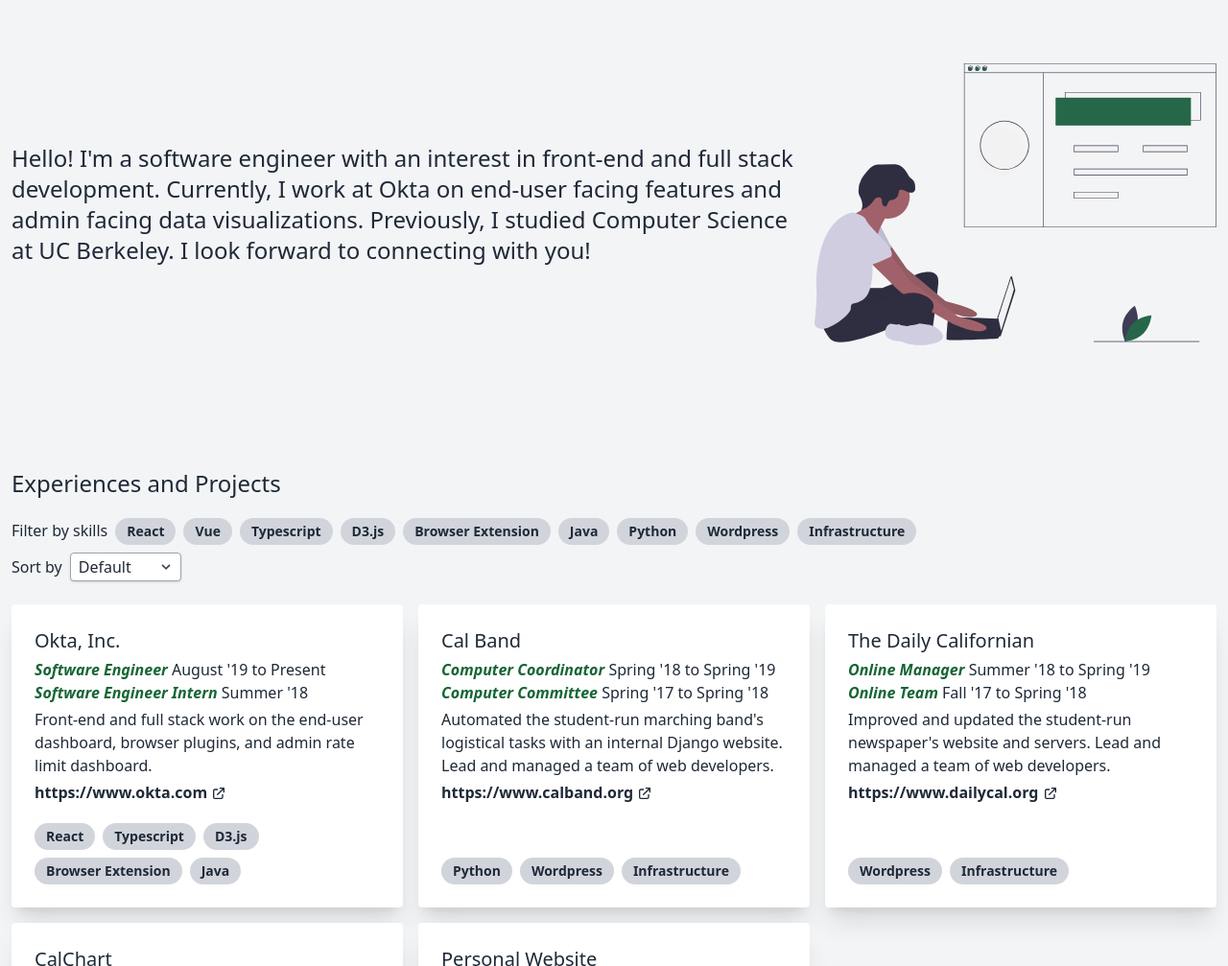
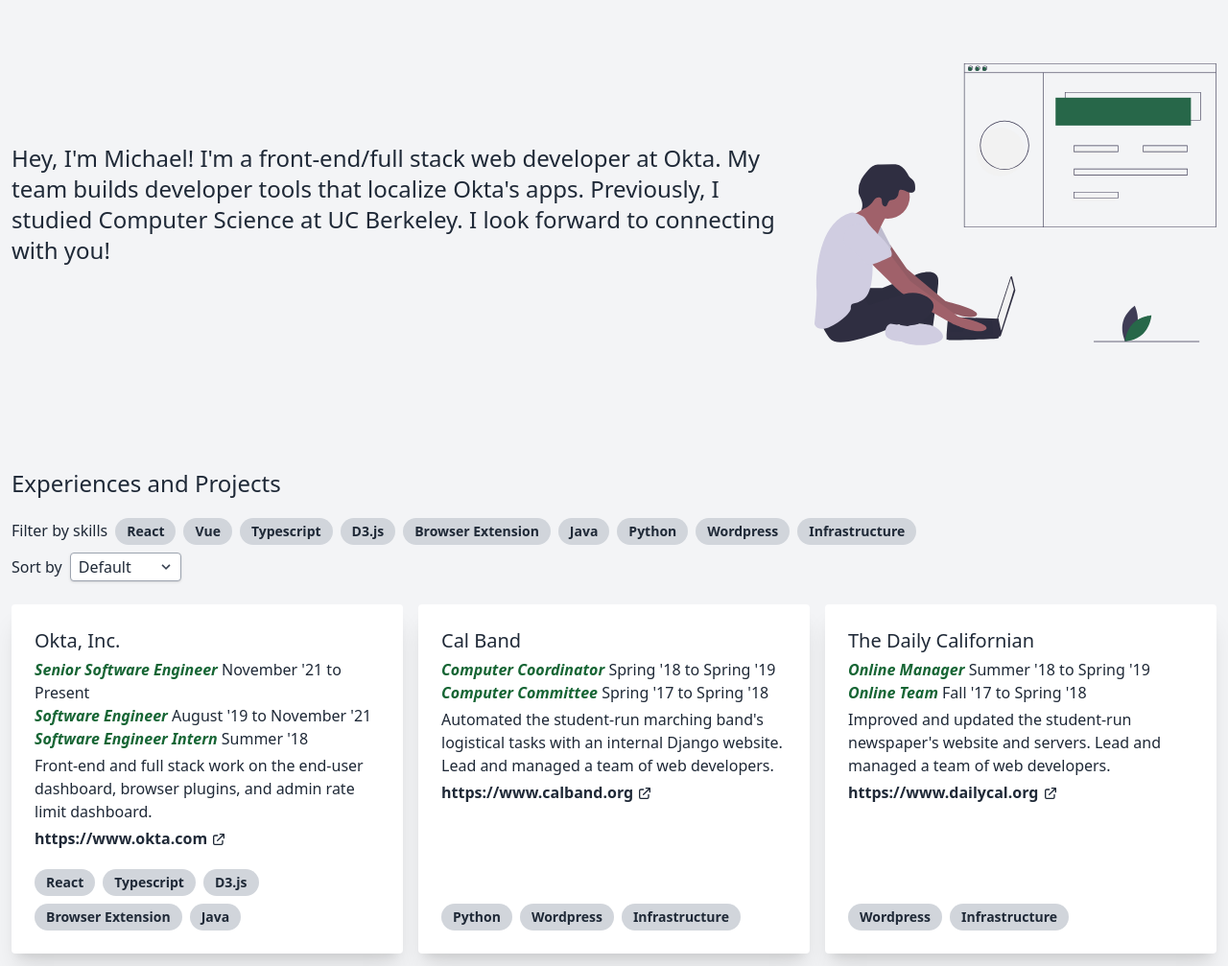
Before and after one commit to MichaelTamaki/michaeltamaki.github.io, a Gatsby site: page / in a window 1280 px wide. Shown: the part 510-1517 px from the top of the page at 96% size. Built offline with nearby package versions, Linux system fonts and the light colour scheme; Gatsby itself is replaced by a stand-in of ours.

Commit message:
Update descriptions (#21)

```diff
--- a/src/components/experiences/constants.js
+++ b/src/components/experiences/constants.js
@@ -29,7 +29,8 @@
     title: "Okta, Inc.",
     link: "https://www.okta.com",
     positions: [
-      { name: "Software Engineer", date: "August '19 to Present" },
+      { name: "Senior Software Engineer", date: "November '21 to Present" },
+      { name: "Software Engineer", date: "August '19 to November '21" },
       { name: "Software Engineer Intern", date: "Summer '18" },
     ],
     description:
@@ -77,8 +78,7 @@
   {
     title: "Personal Website",
     link: "https://github.com/MichaelTamaki/michaeltamaki.github.io",
-    description:
-      "Website for personal brand built with UX and accessibility in mind. Users can easily find relevant experiences and projects.",
+    description: "Website for personal brand.",
     skills: [SKILLS.REACT],
     defaultOrder: 4,
   },
--- a/src/components/summary/Summary.js
+++ b/src/components/summary/Summary.js
@@ -6,11 +6,10 @@
     <div className="container mx-auto my-16 sm:my-32 px-3 flex flex-col sm:flex-row items-center content-center">
       <div className="flex-auto sm:w-2/3 pr-3">
         <h2 className="text-2xl">
-          Hello! I&apos;m a software engineer with an interest in front-end and
-          full stack development. Currently, I work at Okta on end-user facing
-          features and admin facing data visualizations. Previously, I studied
-          Computer Science at UC Berkeley. I look forward to connecting with
-          you!
+          Hey, I&apos;m Michael! I&apos;m a front-end/full stack web developer
+          at Okta. My team builds developer tools that localize Okta&apos;s
+          apps. Previously, I studied Computer Science at UC Berkeley. I look
+          forward to connecting with you!
         </h2>
       </div>
       <div className="flex-auto w-2/3 mt-8 sm:w-1/3 sm:mt-0">
```
